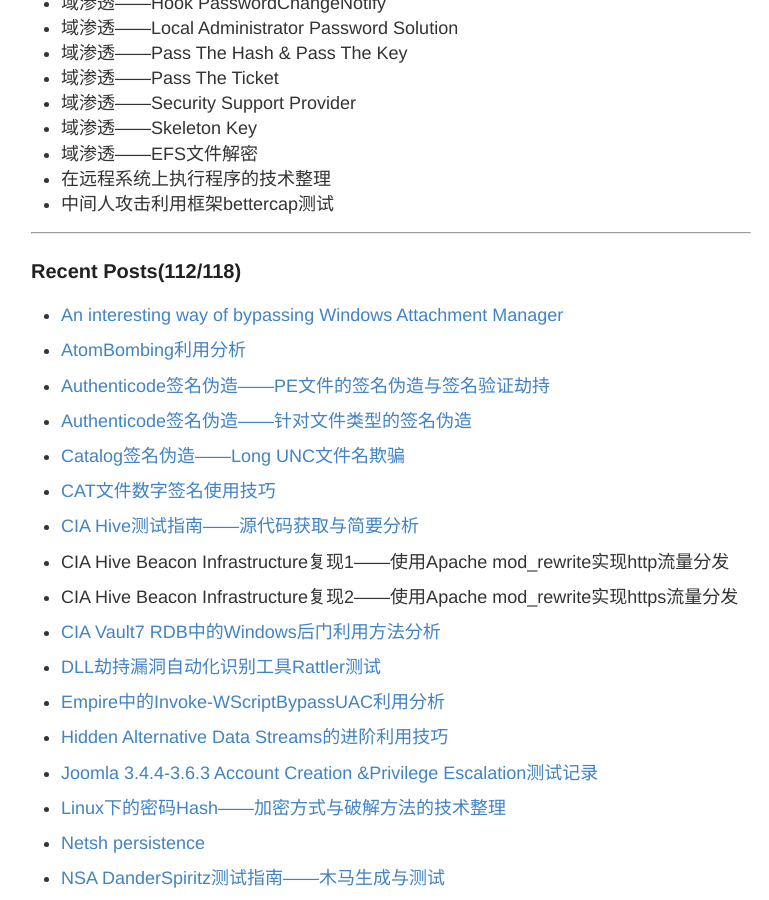
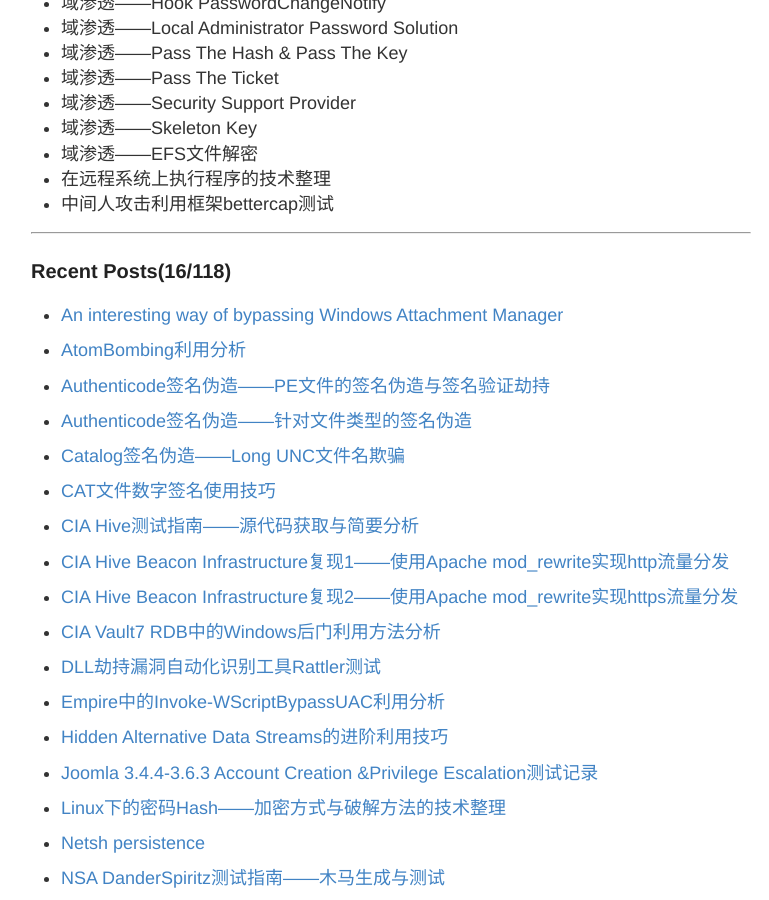
Before and after one commit to 3gstudent/backup-3gstudent.github.io, a Jekyll site: the page built from about.md, in a window 1280 px wide and 900 px high, scrolled down 1726 px. Shown: the whole window, without its empty margins (249-1018 px from the left). Built offline with Jekyll 4.4.1, drawn with Linux system fonts in a browser that asks for light colours; part of the change alters nothing that is shown.

Commit message:
Update about.md

```diff
--- a/about.md
+++ b/about.md
@@ -68,7 +68,7 @@ Github:   [3gstudent](https://github.com/3gstudent)
 
 ---
 
-### Recent Posts(112/118)
+### Recent Posts(16/118)
 
 -
  [An interesting way of bypassing Windows Attachment Manager](https://3gstudent.github.io/3gstudent.github.io/An-interesting-way-of-bypassing-Windows-Attachment-Manager/)
@@ -92,10 +92,10 @@ Github:   [3gstudent](https://github.com/3gstudent)
  [CIA Hive测试指南——源代码获取与简要分析 ](https://3gstudent.github.io/3gstudent.github.io/CIA-Hive%E6%B5%8B%E8%AF%95%E6%8C%87%E5%8D%97-%E6%BA%90%E4%BB%A3%E7%A0%81%E8%8E%B7%E5%8F%96%E4%B8%8E%E7%AE%80%E8%A6%81%E5%88%86%E6%9E%90/)
 
 -
- CIA Hive Beacon Infrastructure复现1——使用Apache mod_rewrite实现http流量分发
+ [CIA Hive Beacon Infrastructure复现1——使用Apache mod_rewrite实现http流量分发](https://3gstudent.github.io/3gstudent.github.io/CIA-Hive-Beacon-Infrastructure%E5%A4%8D%E7%8E%B01-%E4%BD%BF%E7%94%A8Apache-mod_rewrite%E5%AE%9E%E7%8E%B0http%E6%B5%81%E9%87%8F%E5%88%86%E5%8F%91/)
 
 -
- CIA Hive Beacon Infrastructure复现2——使用Apache mod_rewrite实现https流量分发
+ [CIA Hive Beacon Infrastructure复现2——使用Apache mod_rewrite实现https流量分发](https://3gstudent.github.io/3gstudent.github.io/CIA-Hive-Beacon-Infrastructure%E5%A4%8D%E7%8E%B02-%E4%BD%BF%E7%94%A8Apache-mod_rewrite%E5%AE%9E%E7%8E%B0https%E6%B5%81%E9%87%8F%E5%88%86%E5%8F%91/)
 
 -
  [CIA Vault7 RDB中的Windows后门利用方法分析](https://3gstudent.github.io/3gstudent.github.io/CIA-Vault7-RDB%E4%B8%AD%E7%9A%84Windows%E5%90%8E%E9%97%A8%E5%88%A9%E7%94%A8%E6%96%B9%E6%B3%95%E5%88%86%E6%9E%90/)
@@ -257,7 +257,7 @@ Github:   [3gstudent](https://github.com/3gstudent)
  [利用API NtQueryInformationThread和I_QueryTagInformation实现对Windwos日志监控的绕过](https://3gstudent.github.io/3gstudent.github.io/%E5%88%A9%E7%94%A8API-NtQueryInformationThread%E5%92%8CI_QueryTagInformation%E5%AE%9E%E7%8E%B0%E5%AF%B9Windwos%E6%97%A5%E5%BF%97%E7%9B%91%E6%8E%A7%E7%9A%84%E7%BB%95%E8%BF%87/)
 
 -
- 利用Assembly Load & LoadFile绕过Applocker的分析总结
+ [利用Assembly Load & LoadFile绕过Applocker的分析总结](https://3gstudent.github.io/3gstudent.github.io/%E5%88%A9%E7%94%A8Assembly-Load-&-LoadFile%E7%BB%95%E8%BF%87Applocker%E7%9A%84%E5%88%86%E6%9E%90%E6%80%BB%E7%BB%93/)
 
 -
  [利用BDF向EXE文件植入后门](https://3gstudent.github.io/3gstudent.github.io/%E5%88%A9%E7%94%A8BDF%E5%90%91EXE%E6%96%87%E4%BB%B6%E6%A4%8D%E5%85%A5%E5%90%8E%E9%97%A8/)
@@ -314,7 +314,7 @@ Github:   [3gstudent](https://github.com/3gstudent)
  [渗透基础——获得当前系统已安装的程序列表](https://3gstudent.github.io/3gstudent.github.io/%E6%B8%97%E9%80%8F%E5%9F%BA%E7%A1%80-%E8%8E%B7%E5%BE%97%E5%BD%93%E5%89%8D%E7%B3%BB%E7%BB%9F%E5%B7%B2%E5%AE%89%E8%A3%85%E7%9A%84%E7%A8%8B%E5%BA%8F%E5%88%97%E8%A1%A8/)
 
 -
- 渗透基础——选择一个合适的C2域名
+ [渗透基础——选择一个合适的C2域名](https://3gstudent.github.io/3gstudent.github.io/%E6%B8%97%E9%80%8F%E5%9F%BA%E7%A1%80-%E9%80%89%E6%8B%A9%E4%B8%80%E4%B8%AA%E5%90%88%E9%80%82%E7%9A%84C2%E5%9F%9F%E5%90%8D/)
 
 -
  [渗透技巧——Token窃取与利用](https://3gstudent.github.io/3gstudent.github.io/%E6%B8%97%E9%80%8F%E6%8A%80%E5%B7%A7-Token%E7%AA%83%E5%8F%96%E4%B8%8E%E5%88%A9%E7%94%A8/)
```
